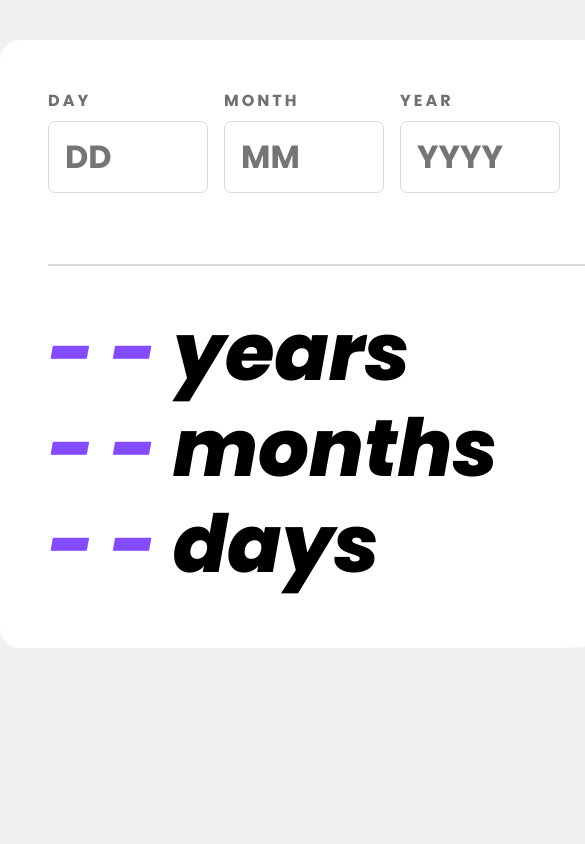
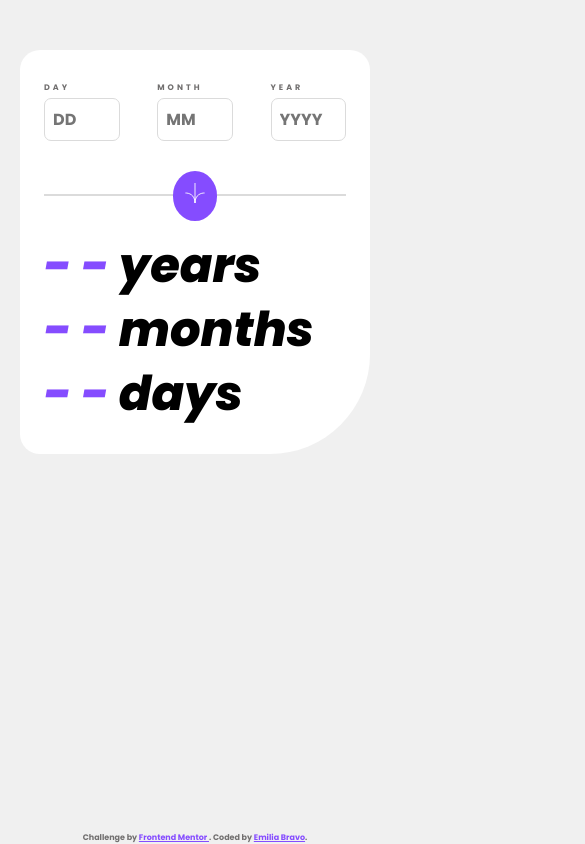
Before and after one commit to EmiliaBravo/age-calculator-app, a plain HTML site: page index.html in a window 390 px wide. Shown: the top 844 px of the page, 585 px wide, since content can reach past the window. Drawn offline with Linux system fonts and the light colour scheme.

Commit message:
RWD added

```diff
--- a/index.html
+++ b/index.html
@@ -3,7 +3,6 @@
   <head>
     <meta charset="UTF-8" />
     <meta name="viewport" content="width=device-width, initial-scale=1.0" />
-    <!-- displays site properly based on user's device -->
     <title>Frontend Mentor | Age calculator app</title>
     <link rel="stylesheet" href="style.css" />
   </head>
@@ -34,7 +33,7 @@
           </div>
         </div>
         <div id="buttonBox">
-          <hr />
+          <div id="line"></div>
           <button type="submit">
             <img
               src="./assets/images/icon-arrow.svg"
@@ -59,14 +58,16 @@
         </p>
       </div>
     </div>
-    <!-- <footer class="attribution">
+    <div id="footerWrapper">
+    <footer>
       Challenge by
-      <a href="https://www.frontendmentor.io?ref=challenge" target="_blank">
+      <a href="https://www.frontendmentor.io/challenges" target="_blank">
         Frontend Mentor
       </a>
       . Coded by
       <a href="https://github.com/EmiliaBravo" target="_blank">Emilia Bravo</a>.
-    </footer> -->
+    </footer>
+  </div>
     <script src="script.js"></script>
   </body>
 </html>
--- a/style.css
+++ b/style.css
@@ -85,7 +85,7 @@ input:focus-visible {
   align-items: center;
 }
 
-hr {
+#line {
   width: 80%;
   height: 0px;
   border-color: hsl(0, 0%, 86%);
@@ -135,3 +135,93 @@ label.error {
 input.error {
   border-color: hsl(0, 100%, 67%);
 }
+
+#footerWrapper {
+  position: absolute;
+  bottom: 0;
+  width: 100vw;
+}
+
+footer {
+  text-align: center;
+  font-weight: 400;
+  font-size: 8px;
+  color: hsl(0, 1%, 44%);
+}
+
+footer a {
+  color: hsl(259, 100%, 65%);
+}
+
+@media screen and (max-width: 760px) {
+  body {
+    padding: 50px 20px;
+  }
+  #calculatorBox {
+    margin: 0;
+    width: 100%;
+    height: auto;
+    padding: 32px 24px;
+    border-radius: 20px 20px 100px 20px;
+  }
+
+  #inputsBox {
+    justify-content: space-between;
+  }
+
+  .singleInput {
+    width: 25%;
+    max-width: 128px;
+    margin-right: 0;
+  }
+
+  .singleInput label {
+    font-size: 8px;
+    margin-bottom: 4px;
+  }
+
+  input {
+    width: 100%;
+    height: auto;
+    font-size: 16px;
+    padding: 8px;
+  }
+
+  p.error {
+    font-size: 8px;
+  }
+
+  p.error:empty {
+    min-height: 12.5px;
+  }
+
+  #buttonBox {
+    flex-direction: column;
+    margin-top: 24px;
+    margin-bottom: -32px;
+  }
+
+  #line {
+    width: 100%;
+  }
+
+  button {
+    position: relative;
+    top: -33px;
+    z-index: 999;
+    padding: 12px;
+  }
+
+  button img {
+    height: 20px;
+  }
+
+  .outputLine {
+    font-size: 48px;
+    margin: -8px 0px;
+  }
+
+  #footerWrapper {
+    width: calc(100% - 40px);
+  }
+}
```
